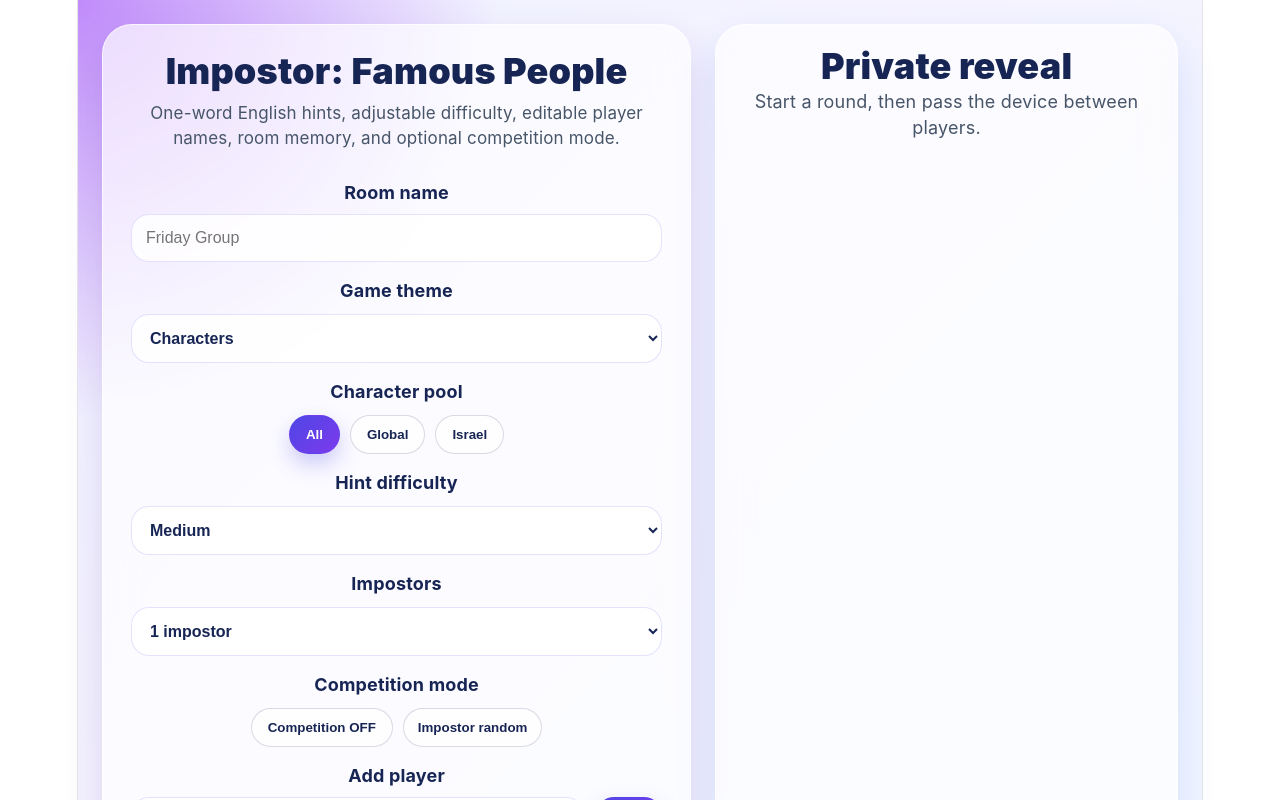
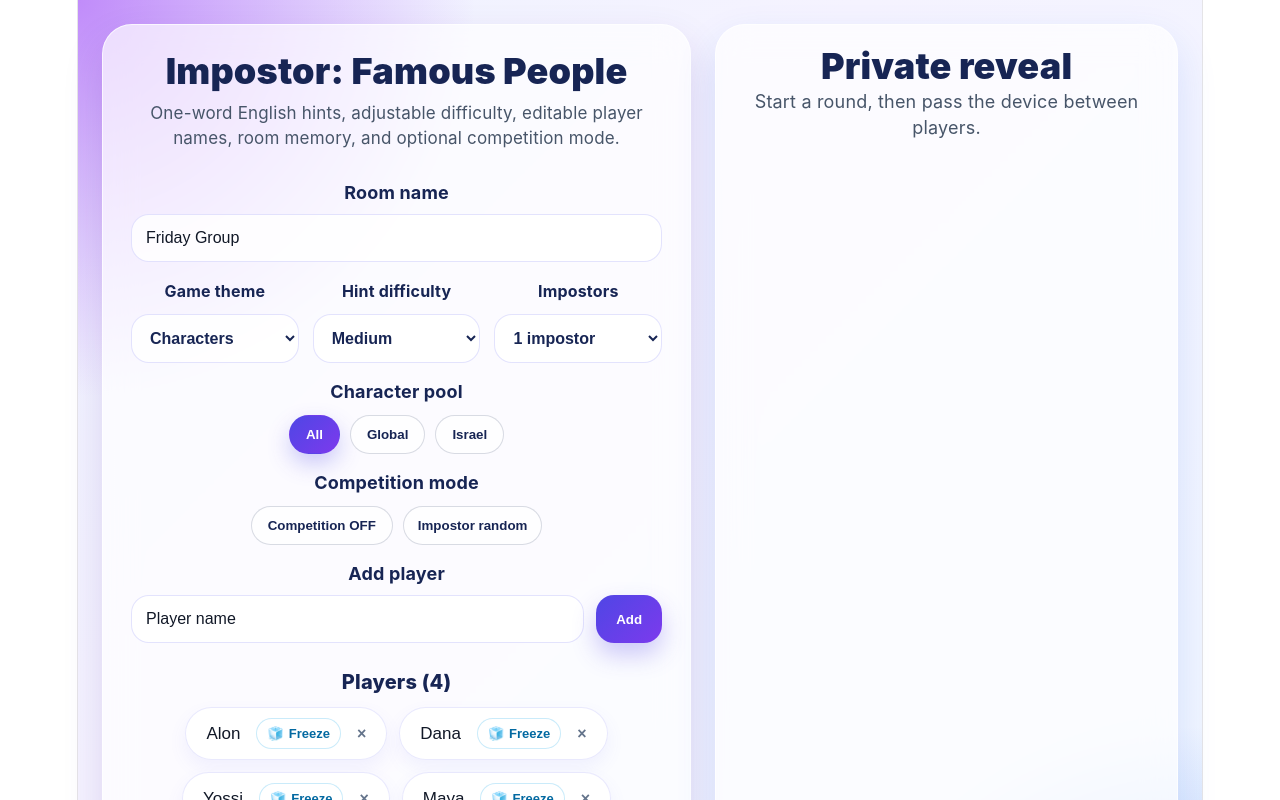
Before and after one commit to alonbenyosef1/impostor-game, a React (Vite) app: page / in a window 1280 px wide. Shown: the top 800 px of the page. Built offline with nearby package versions, Linux system fonts and the light colour scheme.

Commit message:
fix_test_add_freeze

```diff
--- a/src/App.jsx
+++ b/src/App.jsx
@@ -786,6 +786,7 @@ export default function App() {
   const [playerName, setPlayerName] = useState("");
   const [roomName, setRoomName] = useState("");
   const [players, setPlayers] = useState(["Alon", "Dana", "Yossi", "Maya"]);
+  const [frozenPlayers, setFrozenPlayers] = useState([]);
   const [editingIndex, setEditingIndex] = useState(null);
   const [editingValue, setEditingValue] = useState("");
   const [settings, setSettings] = useState({
@@ -814,8 +815,9 @@ export default function App() {
 
   const isMobile = windowWidth < 768;
   const currentAssignment = round?.assignments?.[currentIndex] ?? null;
-  const canStart = players.length >= 3;
-  const maxImpostorCount = Math.max(1, Math.min(3, players.length - 1));
+  const activePlayersForRound = players.filter((player) => !frozenPlayers.includes(player));
+  const canStart = activePlayersForRound.length >= 3;
+  const maxImpostorCount = Math.max(1, Math.min(3, activePlayersForRound.length - 1));
   const roomPoolCount = useMemo(
     () => filterItems(settings.theme, settings.pool).length,
     [settings.theme, settings.pool]
@@ -845,7 +847,7 @@ export default function App() {
 
   useEffect(() => {
     setScores((prev) => createScoreMap(players, prev));
-  }, [players]);
+  }, [players, frozenPlayers]);
 
   useEffect(() => {
     setImpostorCounts((prev) => createImpostorCountMap(players, prev));
@@ -873,6 +875,65 @@ export default function App() {
     return () => window.removeEventListener("resize", handleResize);
   }, []);
 
+
+  function toggleFreezePlayer(player) {
+    const alreadyFrozen = frozenPlayers.includes(player);
+
+    if (alreadyFrozen) {
+      setFrozenPlayers((prev) => prev.filter((name) => name !== player));
+      return;
+    }
+
+    setFrozenPlayers((prev) => [...prev, player]);
+
+    if (round && !showFinalResults) {
+      const isFrozenPlayerImpostor = round.impostorPlayers?.includes(player);
+
+      if (isFrozenPlayerImpostor) {
+        window.alert("The impostor left the game. Please start a new round.");
+
+        setRound(null);
+        setCurrentIndex(0);
+        setRevealed(false);
+        setShowFinalRevealScreen(false);
+        setShowFinalResults(false);
+        setRoundScored(false);
+        setWinnerSelection([]);
+        return;
+      }
+
+      setRound((prevRound) => {
+        if (!prevRound) return prevRound;
+
+        const removedIndex = prevRound.assignments.findIndex((assignment) => assignment.player === player);
+        if (removedIndex === -1) return prevRound;
+
+        const nextAssignments = prevRound.assignments.filter((assignment) => assignment.player !== player);
+
+        setCurrentIndex((prevIndex) => {
+          if (nextAssignments.length === 0) return 0;
+          if (removedIndex < prevIndex) return Math.max(0, prevIndex - 1);
+          if (prevIndex >= nextAssignments.length) return nextAssignments.length - 1;
+          return prevIndex;
+        });
+
+        if (nextAssignments.length === 0) {
+          setShowFinalRevealScreen(true);
+          setRevealed(false);
+        }
+
+        return {
+          ...prevRound,
+          assignments: nextAssignments,
+        };
+      });
+    }
+  }
+
+  function isPlayerFrozen(player) {
+    return frozenPlayers.includes(player);
+  }
+
   function addPlayer() {
     const trimmed = playerName.trim();
     if (!trimmed) return;
@@ -883,6 +944,7 @@ export default function App() {
 
   function removePlayer(name) {
     setPlayers((prev) => prev.filter((player) => player !== name));
+    setFrozenPlayers((prev) => prev.filter((player) => player !== name));
     setScores((prev) => {
       const next = { ...prev };
       delete next[name];
@@ -914,6 +976,7 @@ export default function App() {
     const nextPlayers = players.map((player, index) => (index === editingIndex ? trimmed : player));
 
     setPlayers(nextPlayers);
+    setFrozenPlayers((prev) => prev.map((player) => (player === oldName ? trimmed : player)));
 
     setScores((prev) => {
       const next = { ...prev };
@@ -928,11 +991,12 @@ export default function App() {
   }
 
   function startRound() {
-    if (!canStart) return;
+    const activePlayers = players.filter((player) => !frozenPlayers.includes(player));
+    if (activePlayers.length < 3) return;
     if (competitionMode && showFinalResults && !roundScored) return;
 
     const nextRound = buildRound(
-      players,
+      activePlayers,
       settings,
       usedCharacters,
       { counts: impostorCounts, history: impostorHistory },
@@ -957,11 +1021,12 @@ export default function App() {
   }
 
   function skipRound() {
-    if (!canStart) return;
+    const activePlayers = players.filter((player) => !frozenPlayers.includes(player));
+    if (activePlayers.length < 3) return;
     if (!round) return;
 
     const nextRound = buildRound(
-      players,
+      activePlayers,
       settings,
       usedCharacters,
       { counts: impostorCounts, history: impostorHistory },
@@ -1057,7 +1122,7 @@ export default function App() {
     const impostorWinPoints = (round.impostorPlayers?.length ?? 1) === 1 ? 3 : 2;
     const crewmatesWin = winnerSelection.includes(CREWMATES_WINNER_KEY);
     const winnersToScore = crewmatesWin
-      ? players.filter((player) => !impostorSet.has(player))
+      ? players.filter((player) => !frozenPlayers.includes(player) && !impostorSet.has(player))
       : winnerSelection.filter((player) => impostorSet.has(player));
 
     if (winnersToScore.length === 0) return;
@@ -1152,25 +1217,49 @@ export default function App() {
                   background: "rgba(255,255,255,0.82)",
                   fontSize: 16,
                   outline: "none",
+                  color: "#111827",
+                  WebkitTextFillColor: "#111827",
                 }}
               />
             </label>
 
-            <div style={{ display: "grid", gap: 10 }}>
-              <span style={{ fontWeight: 700, color: "#172554", textAlign: "center" }}>Game theme</span>
+            <div
+              style={{
+                display: "grid",
+                gridTemplateColumns: "repeat(3, minmax(0, 1fr))",
+                gap: isMobile ? 8 : 14,
+                alignItems: "start",
+              }}
+            >
+              <div style={{ display: "grid", gap: isMobile ? 6 : 10, minWidth: 0 }}>
+                <span
+                  style={{
+                    fontWeight: 700,
+                    color: "#172554",
+                    textAlign: "center",
+                    fontSize: isMobile ? 12 : 16,
+                    whiteSpace: "nowrap",
+                  }}
+                >
+                  Game theme
+                </span>
                 <select
                   value={settings.theme}
                   onChange={(e) => setSettings((prev) => ({ ...prev, theme: e.target.value }))}
                   style={{
-                  padding: 14,
-                  borderRadius: 18,
+                    width: "100%",
+                    minWidth: 0,
+                    padding: isMobile ? "11px 6px" : 14,
+                    borderRadius: isMobile ? 14 : 18,
                     border: "1px solid rgba(99, 102, 241, 0.18)",
                     background: "rgba(255,255,255,0.82)",
-                  fontSize: 16,
+                    fontSize: isMobile ? 12 : 16,
                     outline: "none",
                     color: "#172554",
+                    WebkitTextFillColor: "#172554",
                     fontWeight: 700,
                     cursor: "pointer",
+                    boxSizing: "border-box",
                   }}
                 >
                   {THEME_OPTIONS.map((option) => (
@@ -1179,6 +1268,83 @@ export default function App() {
                     </option>
                   ))}
                 </select>
+              </div>
+
+              <div style={{ display: "grid", gap: isMobile ? 6 : 10, minWidth: 0 }}>
+                <span
+                  style={{
+                    fontWeight: 700,
+                    color: "#172554",
+                    textAlign: "center",
+                    fontSize: isMobile ? 12 : 16,
+                    whiteSpace: "nowrap",
+                  }}
+                >
+                  Hint difficulty
+                </span>
+                <select
+                  value={settings.difficulty}
+                  onChange={(e) => setSettings((prev) => ({ ...prev, difficulty: e.target.value }))}
+                  style={{
+                    width: "100%",
+                    minWidth: 0,
+                    padding: isMobile ? "11px 6px" : 14,
+                    borderRadius: isMobile ? 14 : 18,
+                    border: "1px solid rgba(99, 102, 241, 0.18)",
+                    background: "rgba(255,255,255,0.82)",
+                    fontSize: isMobile ? 12 : 16,
+                    outline: "none",
+                    color: "#172554",
+                    WebkitTextFillColor: "#172554",
+                    fontWeight: 700,
+                    boxSizing: "border-box",
+                  }}
+                >
+                  {DIFFICULTY_OPTIONS.map((option) => (
+                    <option key={option.value} value={option.value}>
+                      {option.label}
+                    </option>
+                  ))}
+                </select>
+              </div>
+
+              <div style={{ display: "grid", gap: isMobile ? 6 : 10, minWidth: 0 }}>
+                <span
+                  style={{
+                    fontWeight: 700,
+                    color: "#172554",
+                    textAlign: "center",
+                    fontSize: isMobile ? 12 : 16,
+                    whiteSpace: "nowrap",
+                  }}
+                >
+                  Impostors
+                </span>
+                <select
+                  value={impostorCount}
+                  onChange={(e) => setImpostorCount(Number(e.target.value))}
+                  style={{
+                    width: "100%",
+                    minWidth: 0,
+                    padding: isMobile ? "11px 6px" : 14,
+                    borderRadius: isMobile ? 14 : 18,
+                    border: "1px solid rgba(99, 102, 241, 0.18)",
+                    background: "rgba(255,255,255,0.82)",
+                    fontSize: isMobile ? 12 : 16,
+                    outline: "none",
+                    color: "#172554",
+                    WebkitTextFillColor: "#172554",
+                    fontWeight: 700,
+                    boxSizing: "border-box",
+                  }}
+                >
+                  {Array.from({ length: maxImpostorCount }, (_, index) => index + 1).map((count) => (
+                    <option key={count} value={count}>
+                      {count} {count === 1 ? "impostor" : "impostors"}
+                    </option>
+                  ))}
+                </select>
+              </div>
             </div>
 
             {settings.theme === "characters" ? (
@@ -1212,54 +1378,6 @@ export default function App() {
                 </div>
               </div>
             )}
-
-            <div style={{ display: "grid", gap: 10 }}>
-              <span style={{ fontWeight: 700, color: "#172554", textAlign: "center" }}>Hint difficulty</span>
-              <select
-                value={settings.difficulty}
-                onChange={(e) => setSettings((prev) => ({ ...prev, difficulty: e.target.value }))}
-                style={{
-                  padding: 14,
-                  borderRadius: 18,
-                  border: "1px solid rgba(99, 102, 241, 0.18)",
-                  background: "rgba(255,255,255,0.82)",
-                  fontSize: 16,
-                  outline: "none",
-                  color: "#172554",
-                  fontWeight: 700,
-                }}
-              >
-                {DIFFICULTY_OPTIONS.map((option) => (
-                  <option key={option.value} value={option.value}>
-                    {option.label}
-                  </option>
-                ))}
-              </select>
-            </div>
-
-            <div style={{ display: "grid", gap: 10 }}>
-              <span style={{ fontWeight: 700, color: "#172554", textAlign: "center" }}>Impostors</span>
-              <select
-                value={impostorCount}
-                onChange={(e) => setImpostorCount(Number(e.target.value))}
-                style={{
-                  padding: 14,
-                  borderRadius: 18,
-                  border: "1px solid rgba(99, 102, 241, 0.18)",
-                  background: "rgba(255,255,255,0.82)",
-                  fontSize: 16,
-                  outline: "none",
-                  color: "#172554",
-                  fontWeight: 700,
-                }}
-              >
-                {Array.from({ length: maxImpostorCount }, (_, index) => index + 1).map((count) => (
-                  <option key={count} value={count}>
-                    {count} {count === 1 ? "impostor" : "impostors"}
-                  </option>
-                ))}
-              </select>
-            </div>
 
             <div style={{ display: "grid", gap: 10 }}>
               <span style={{ fontWeight: 700, color: "#172554", textAlign: "center" }}>Competition mode</span>
@@ -1332,6 +1450,8 @@ export default function App() {
                     fontSize: 16,
                     outline: "none",
                     boxSizing: "border-box",
+                    color: "#111827",
+                    WebkitTextFillColor: "#111827",
                   }}
                 />
                 <button
@@ -1412,13 +1532,35 @@ export default function App() {
                         background: "transparent",
                         cursor: "pointer",
                         fontSize: 17,
-                        color: "#111827",
+                        color: isPlayerFrozen(player) ? "#94a3b8" : "#111827",
+                        textDecoration: isPlayerFrozen(player) ? "line-through" : "none",
                       }}
                       title="Click to edit"
                     >
                       {player}
                     </button>
                   )}
+                  <button
+                    onClick={() => toggleFreezePlayer(player)}
+                    style={{
+                      border: "1px solid rgba(14, 165, 233, 0.22)",
+                      background: isPlayerFrozen(player) ? "rgba(14, 165, 233, 0.16)" : "rgba(255,255,255,0.72)",
+                      cursor: "pointer",
+                      color: "#0369a1",
+                      fontWeight: 800,
+                      fontSize: isMobile ? 12 : 13,
+                      borderRadius: 999,
+                      padding: isMobile ? "7px 9px" : "7px 10px",
+                      display: "inline-flex",
+                      alignItems: "center",
+                      gap: 5,
+                      opacity: 1,
+                    }}
+                    title={isPlayerFrozen(player) ? "Unfreeze player" : "Freeze player for this round"}
+                  >
+                    <span aria-hidden="true">🧊</span>
+                    {isPlayerFrozen(player) ? "Frozen" : "Freeze"}
+                  </button>
                   <button
                     onClick={() => removePlayer(player)}
                     style={{
```
Lines whose indentation alone changed are shown as unchanged.
